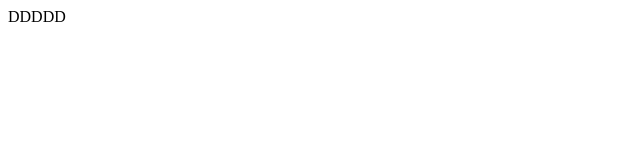
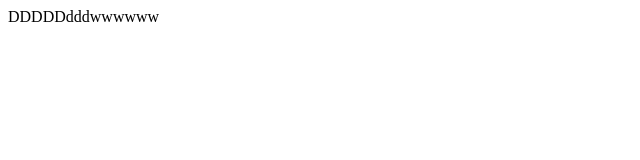
Before and after one commit to Jackylu-1012/conference, a plain HTML site: page d.html in a window 1280 px wide. Shown: the whole page, without its empty margins (0-640 px from the left). Drawn offline with Linux system fonts and the light colour scheme.

Commit message:
Update d.html

```diff
--- a/d.html
+++ b/d.html
@@ -6,6 +6,6 @@
     <title>Document</title>
 </head>
 <body>
-    DDDDD
+    DDDDDdddwwwwww
 </body>
 </html>
```
